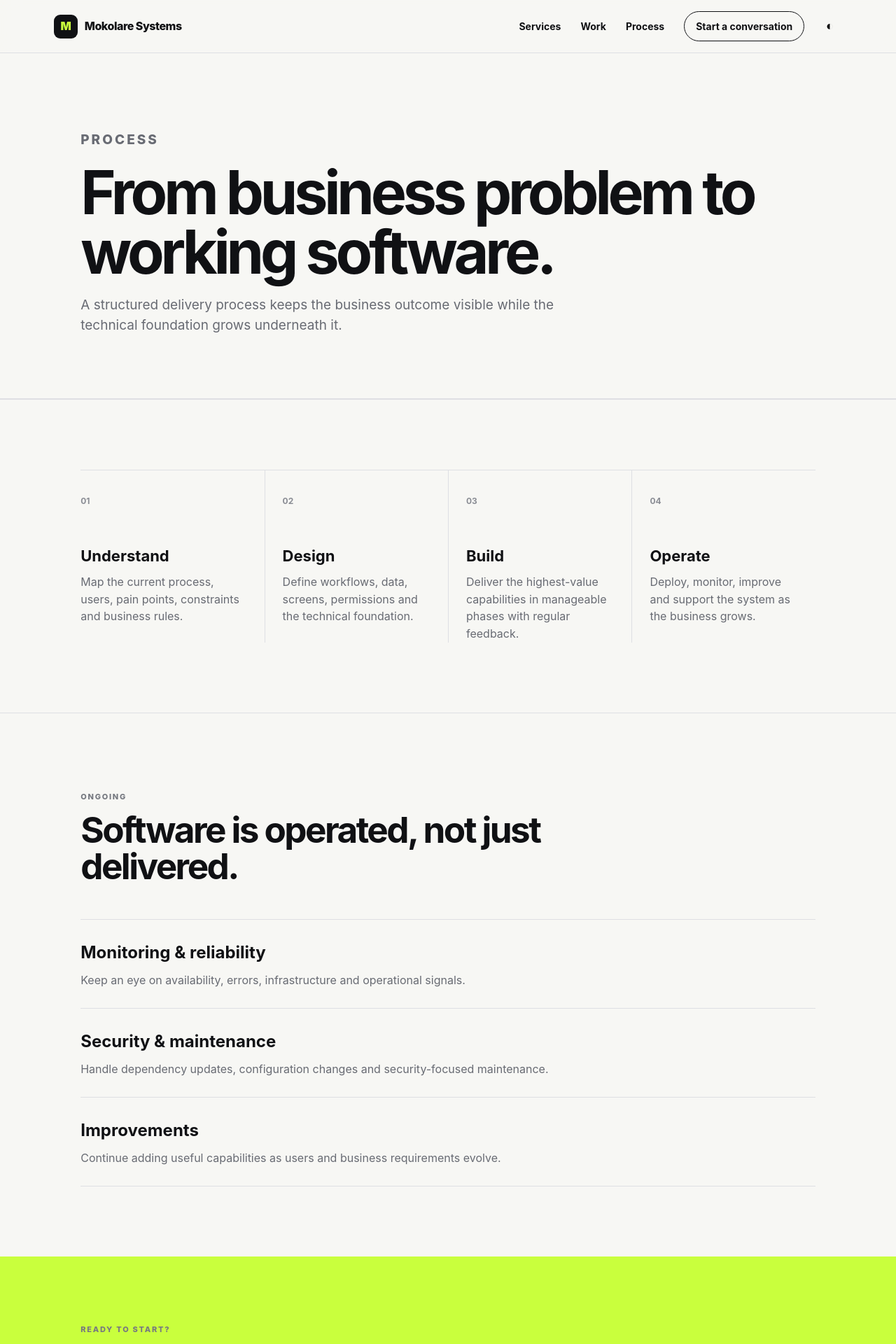
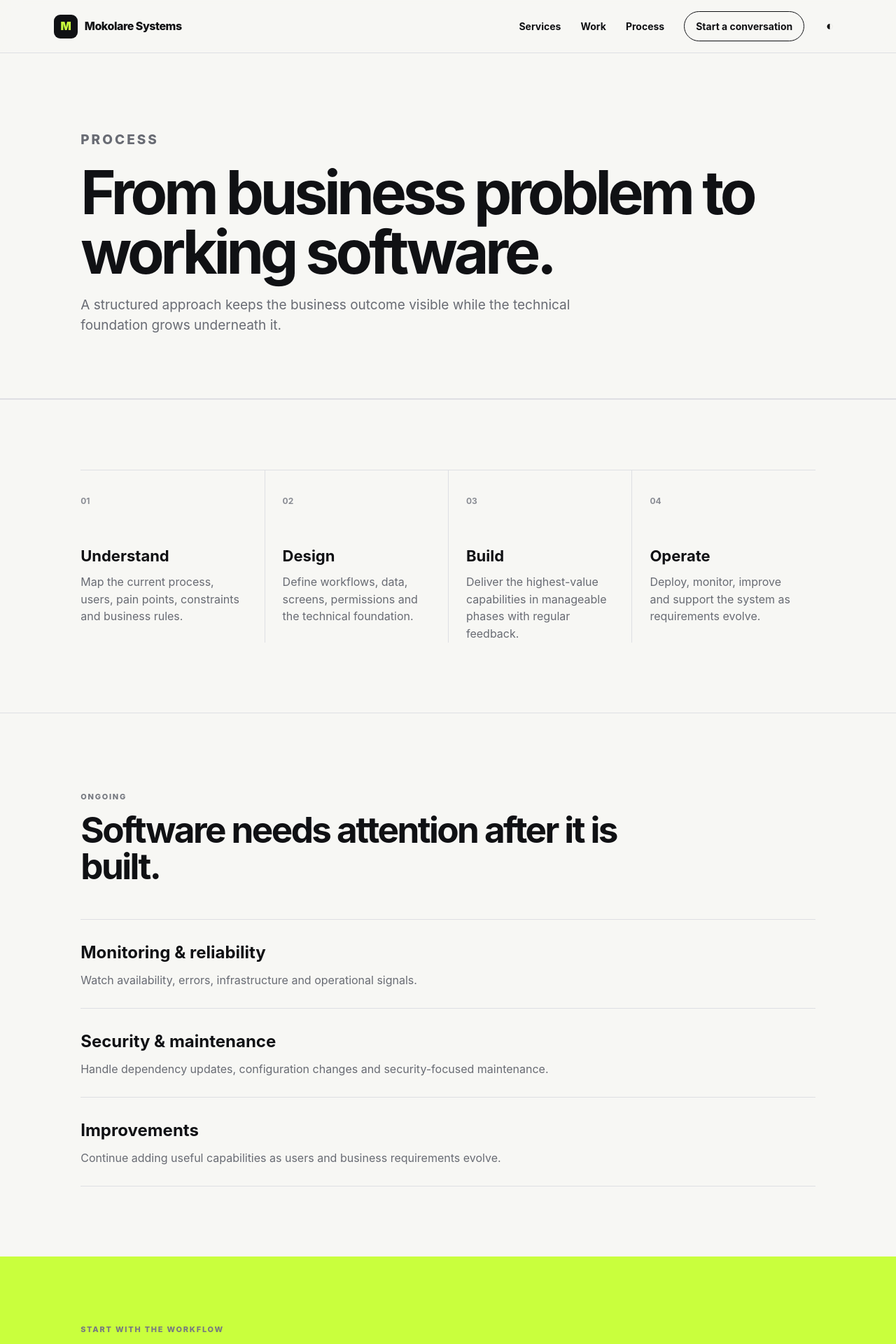
Before and after one commit to Christopher-Mokolare/business-software, an Angular app: page /process in a window 1280 px wide. Shown: the top 1920 px of the page at 70% size. Built offline with nearby package versions, Linux system fonts and the light colour scheme.

Commit message:
Refine capability and process positioning

```diff
--- a/src/app/pages/process.component.ts
+++ b/src/app/pages/process.component.ts
@@ -5,10 +5,10 @@ import { RouterLink } from '@angular/router';
   standalone: true,
   imports: [RouterLink],
   template: `
-<section class="page-hero"><p class="section-kicker">PROCESS</p><h1>From business problem to working software.</h1><p>A structured delivery process keeps the business outcome visible while the technical foundation grows underneath it.</p></section>
-<section class="section"><div class="steps"><div><strong>01</strong><h3>Understand</h3><p>Map the current process, users, pain points, constraints and business rules.</p></div><div><strong>02</strong><h3>Design</h3><p>Define workflows, data, screens, permissions and the technical foundation.</p></div><div><strong>03</strong><h3>Build</h3><p>Deliver the highest-value capabilities in manageable phases with regular feedback.</p></div><div><strong>04</strong><h3>Operate</h3><p>Deploy, monitor, improve and support the system as the business grows.</p></div></div></section>
-<section class="section"><p class="section-kicker">ONGOING</p><h2>Software is operated, not just delivered.</h2><div class="list"><article><h3>Monitoring & reliability</h3><p>Keep an eye on availability, errors, infrastructure and operational signals.</p></article><article><h3>Security & maintenance</h3><p>Handle dependency updates, configuration changes and security-focused maintenance.</p></article><article><h3>Improvements</h3><p>Continue adding useful capabilities as users and business requirements evolve.</p></article></div></section>
-<section class="cta"><div><p class="section-kicker">READY TO START?</p><h2>Bring the messy process. We'll help make it a system.</h2></div><a class="button light" routerLink="/contact">Start a conversation →</a></section>
+<section class="page-hero"><p class="section-kicker">PROCESS</p><h1>From business problem to working software.</h1><p>A structured approach keeps the business outcome visible while the technical foundation grows underneath it.</p></section>
+<section class="section"><div class="steps"><div><strong>01</strong><h3>Understand</h3><p>Map the current process, users, pain points, constraints and business rules.</p></div><div><strong>02</strong><h3>Design</h3><p>Define workflows, data, screens, permissions and the technical foundation.</p></div><div><strong>03</strong><h3>Build</h3><p>Deliver the highest-value capabilities in manageable phases with regular feedback.</p></div><div><strong>04</strong><h3>Operate</h3><p>Deploy, monitor, improve and support the system as requirements evolve.</p></div></div></section>
+<section class="section"><p class="section-kicker">ONGOING</p><h2>Software needs attention after it is built.</h2><div class="list"><article><h3>Monitoring & reliability</h3><p>Watch availability, errors, infrastructure and operational signals.</p></article><article><h3>Security & maintenance</h3><p>Handle dependency updates, configuration changes and security-focused maintenance.</p></article><article><h3>Improvements</h3><p>Continue adding useful capabilities as users and business requirements evolve.</p></article></div></section>
+<section class="cta"><div><p class="section-kicker">START WITH THE WORKFLOW</p><h2>Bring the messy process. Explore what it could become.</h2></div><a class="button light" routerLink="/contact">Start a conversation →</a></section>
 `
 })
 export class ProcessComponent {}
```
